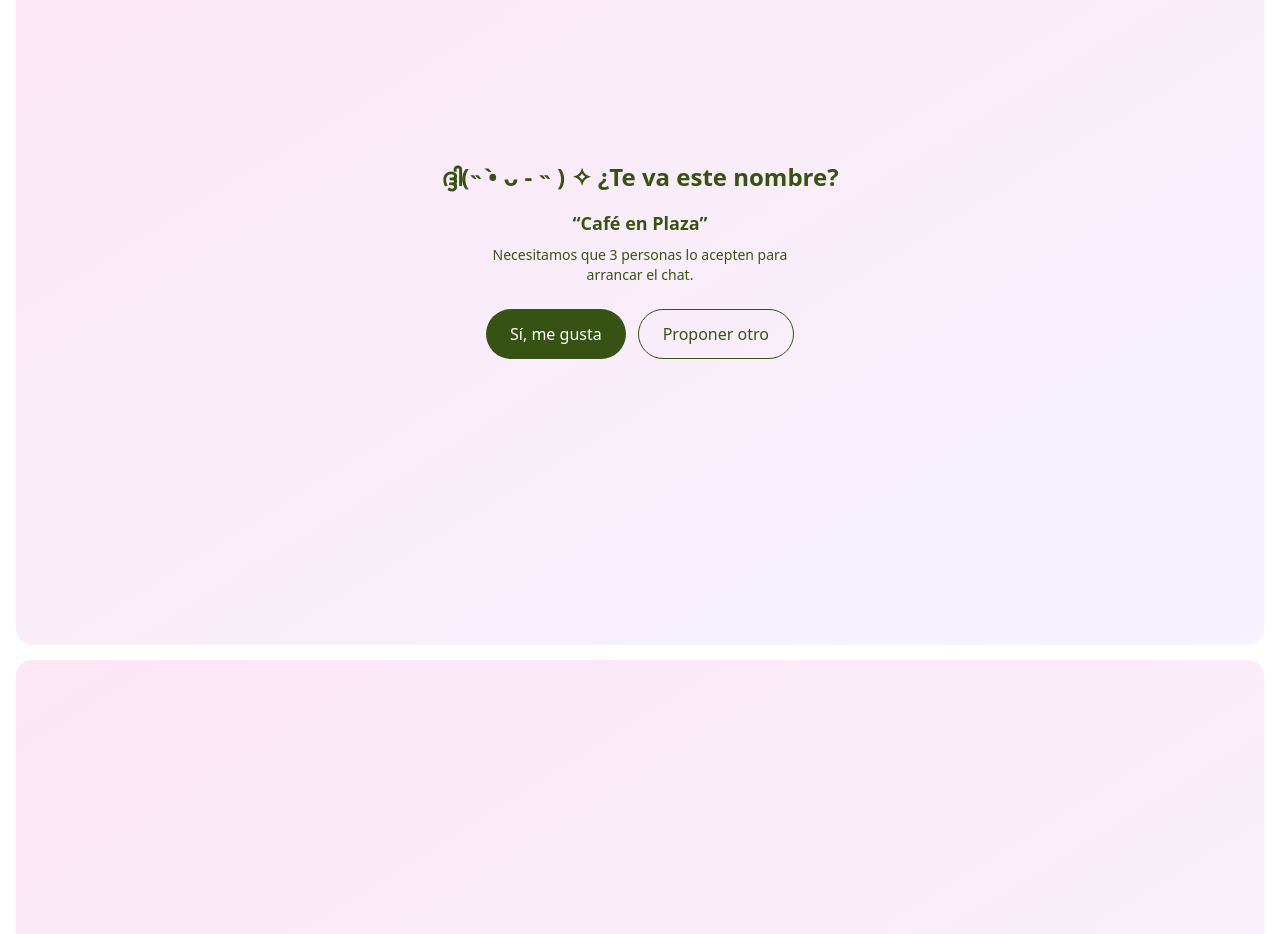
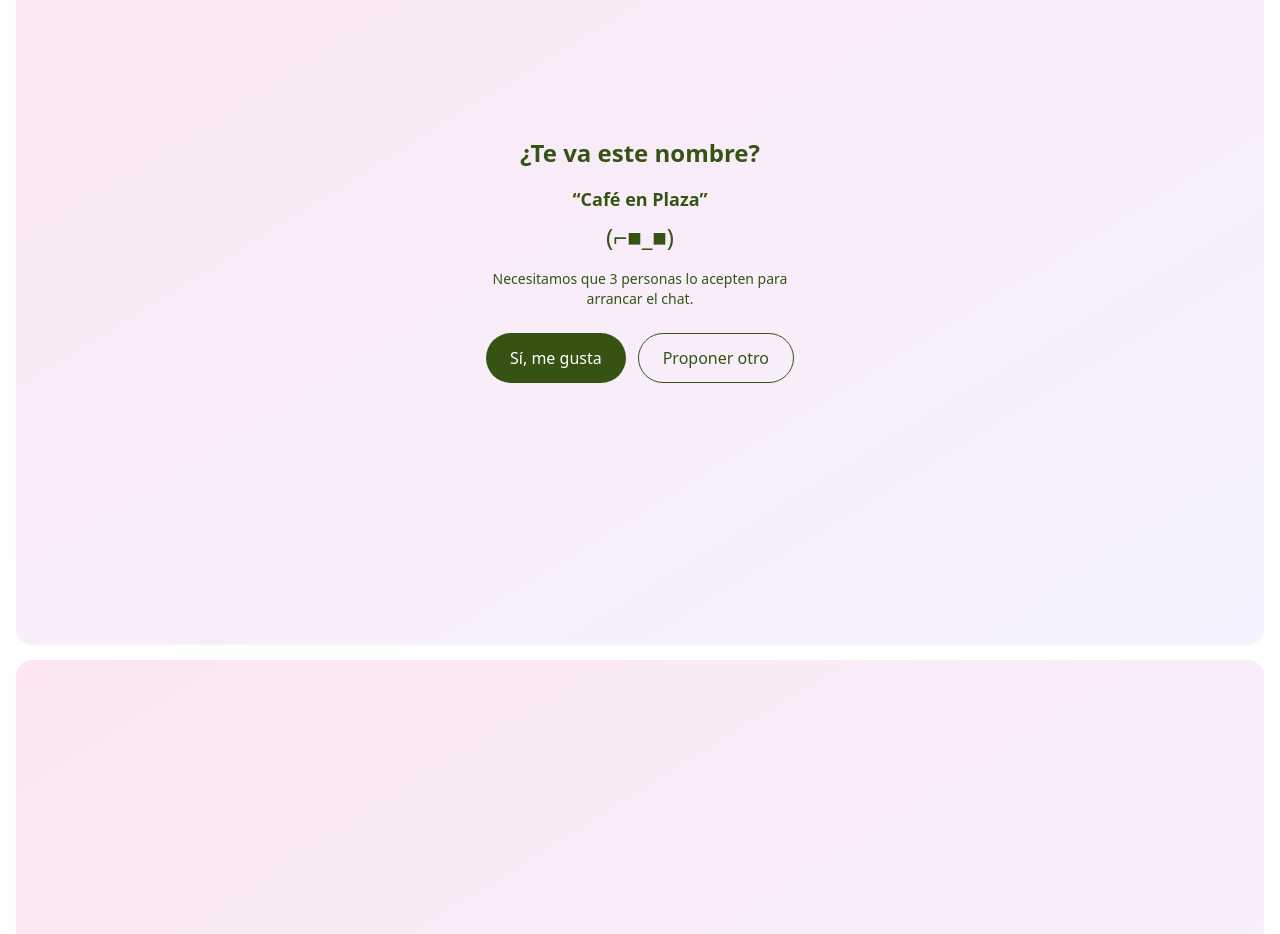
Before and after one commit to danielaregert/MuchisApp, a plain HTML site: page index.html in a window 1280 px wide. Shown: the part 4940-5874 px from the top of the page. Drawn offline with nearby package versions, Linux system fonts and the light colour scheme.

Commit message:
ultimo ajuste j

```diff
--- a/index.html
+++ b/index.html
@@ -266,8 +266,9 @@
                 <div
                     class="w-full h-full  bg-gradient-to-br from-pink-100 to-violet-50  rounded-2xl shadow-sm flex flex-col items-center justify-center text-center p-6">
 
-                    <h2 class="text-2xl font-semibold mb-4 text-lime-900">ദ്ദി(˵ •̀ ᴗ - ˵ ) ✧ ¿Te va este nombre?</h2>
+                    <h2 class="text-2xl font-semibold mb-4 text-lime-900">¿Te va este nombre?</h2>
                     <p class="mb-2 text-lg font-bold text-lime-900">“Café en Plaza”</p>
+                    <p class="text-2xl  mb-4 text-lime-900">(⌐■_■) </p>
                     <p class="mb-6 text-sm text-gray-600 text-lime-900 w-80">Necesitamos que 3 personas lo acepten para
                         arrancar el chat.</p>
                     <div class="flex gap-3">
```
